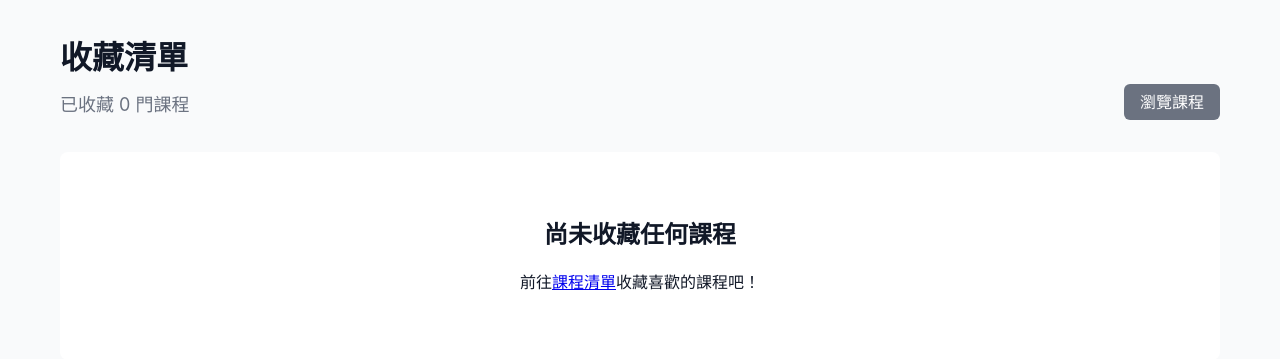
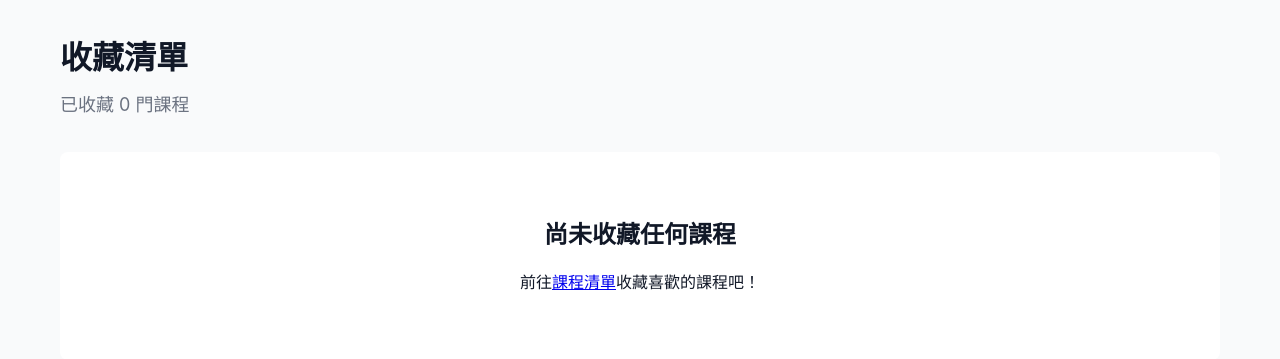
Before and after one commit to 11346070/Class-Schedule, a Django app: page /favorites/ in a window 1280 px wide. Shown: the part 64-423 px from the top of the page. Run offline with Django 5.2, Linux system fonts and the light colour scheme; the visitor is signed in with stand-in values (Sample User, id 1); data comes from the database, SQL or seed files in the repository; data that the repository does not hold is empty.

Commit message:
README.md修改

```diff
--- a/templates/favorites.html
+++ b/templates/favorites.html
@@ -8,7 +8,7 @@
         <h1>收藏清單</h1>
         <p class="lead">已收藏 {{ favorites_count }} 門課程</p>
     </div>
-    <a class="btn btn-secondary" href="{% url 'course_list' %}">瀏覽課程</a>
+    <!-- <a class="btn btn-secondary" href="{% url 'course_list' %}">瀏覽課程</a> -->
 </div>
 
 {% if courses %}
```
Also changed, not shown: README.md.
